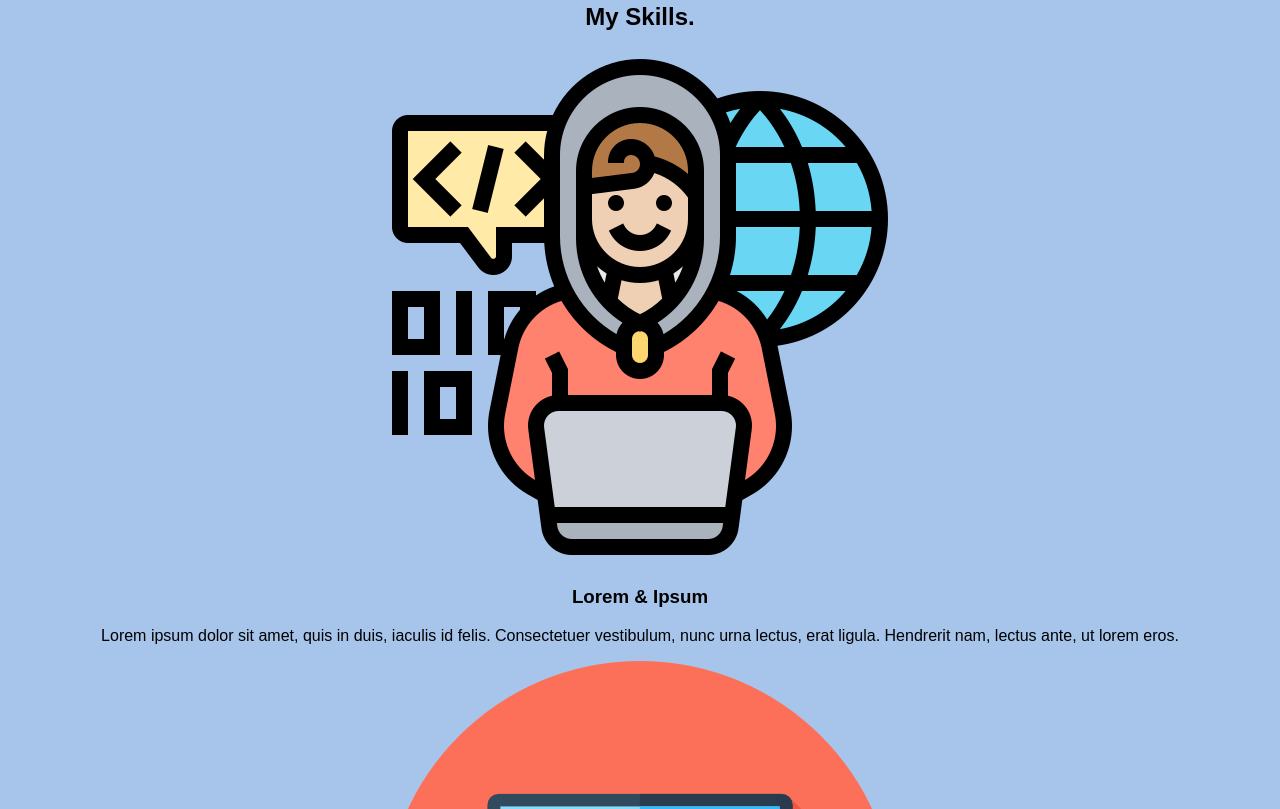
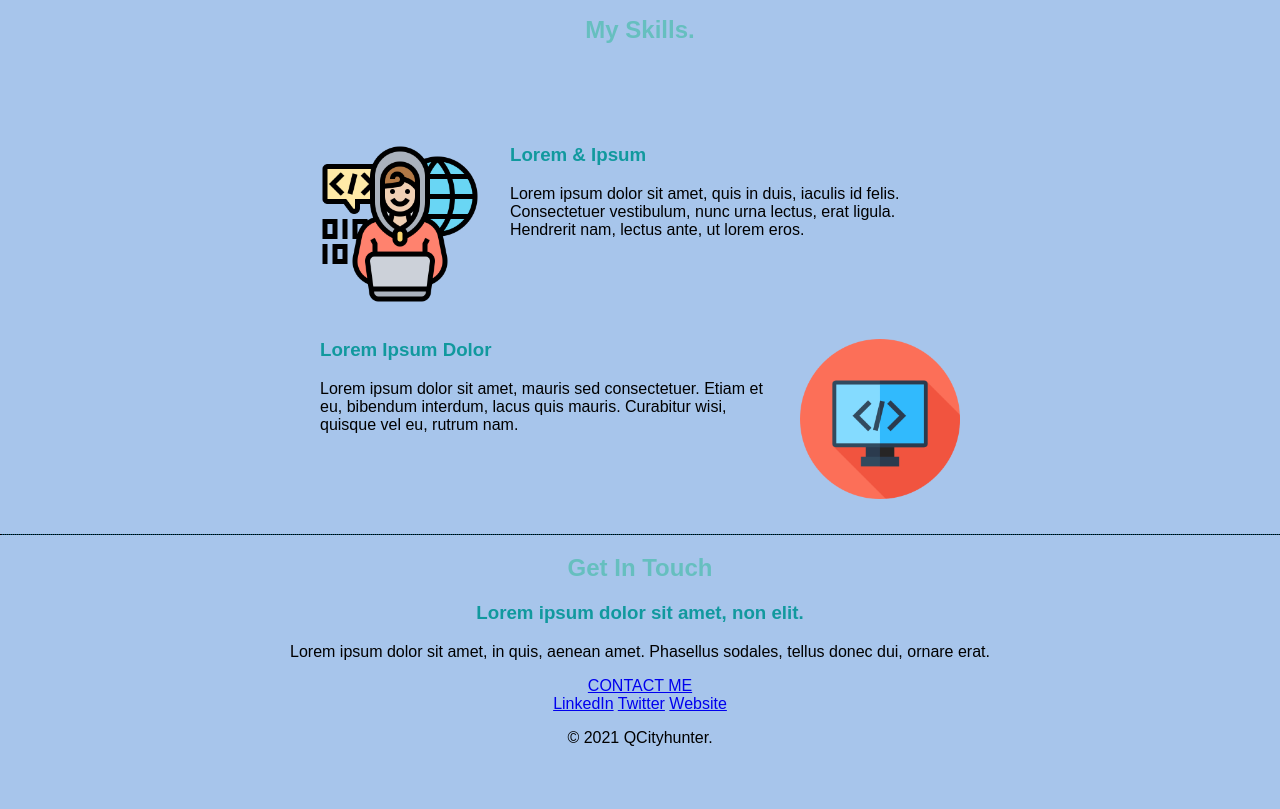
Before and after one commit to qcityhunter/mySite, a plain HTML site: page index.html in a window 1280 px wide. Shown: the part 1011-1820 px from the top of the page. After the commit the page ends 1774 px from the top, so only its background shows below. Drawn offline with Linux system fonts and the light colour scheme; a web font is replaced by a local one.

Commit message:
update UI

```diff
--- a/css/styles.css
+++ b/css/styles.css
@@ -6,9 +6,25 @@ body{
   background-color:#a7c5eb;
 }
 
+hr{
+  background-color:#03506f;
+  border-style: none;
+  border-top-style: dotted;
+}
+
 h1{
+  color: #66BFBF;
   margin-top: 0;
 }
+
+h2{
+  color: #66BFBF;
+}
+
+h3{
+  color: #11999E;
+}
+
 
 
 .top-container{
@@ -17,6 +33,12 @@ h1{
   padding-top: 100px;
 }
 
+.skill-row{
+  width: 50%;
+  margin: 100px auto 100px auto;
+  text-align: left;
+
+}
 
 .pro{
   text-decoration: underline;
@@ -32,3 +54,15 @@ h1{
   left: 300px;
   bottom: 300px;
 }
+
+.code-img{
+  width: 25%;
+  float: left;
+  margin-right: 30px;
+}
+
+.code2-img{
+  width: 25%;
+  float: right;
+  margin-left: 30px;
+}
--- a/index.html
+++ b/index.html
@@ -16,7 +16,7 @@
   <div class="top-container">
   <img class="top-cloud" src="images/cloud.png" alt="cloud.png">
   <h1>I'm Emerson</h1>
-  <p>a Software Engineer</p>
+  <h2>a Software Engineer</h2>
   <img class="bottom-cloud" src="images/cloud.png" alt="cloud">
 <img src="images/mountain.png" alt="cloud">
   </div>
@@ -31,12 +31,12 @@
   <div class="skills">
     <h2>My Skills.</h2>
     <div class="skill-row">
-      <img src="images/human.png" alt="">
+      <img class="code-img "src="images/human.png" alt="">
       <h3>Lorem & Ipsum</h3>
       <p>Lorem ipsum dolor sit amet, quis in duis, iaculis id felis. Consectetuer vestibulum, nunc urna lectus, erat ligula. Hendrerit nam, lectus ante, ut lorem eros.</p>
     </div>
     <div class="skill-row">
-      <img class="" src="images/pc.png" alt="">
+      <img class="code2-img" src="images/pc.png" alt="">
       <h3>Lorem Ipsum Dolor</h3>
       <p>Lorem ipsum dolor sit amet, mauris sed consectetuer. Etiam et eu, bibendum interdum, lacus quis mauris. Curabitur wisi, quisque vel eu, rutrum nam.</p>
     </div>
@@ -54,8 +54,8 @@
 <div class="bottom-container">
   <a class="footer-link" href="https://www.linkedin.com/">LinkedIn</a>
   <a class="footer-link" href="https://twitter.com/">Twitter</a>
-  <a class="footer-link" href="https://www.appbrewery.co/">Website</a>
-  <p>© 2018 Name Surname.</p>
+  <a class="footer-link" href="https://qcityhunter.github.io/mySite/">Website</a>
+  <p>© 2021 QCityhunter.</p>
 </div>
 
 
```
